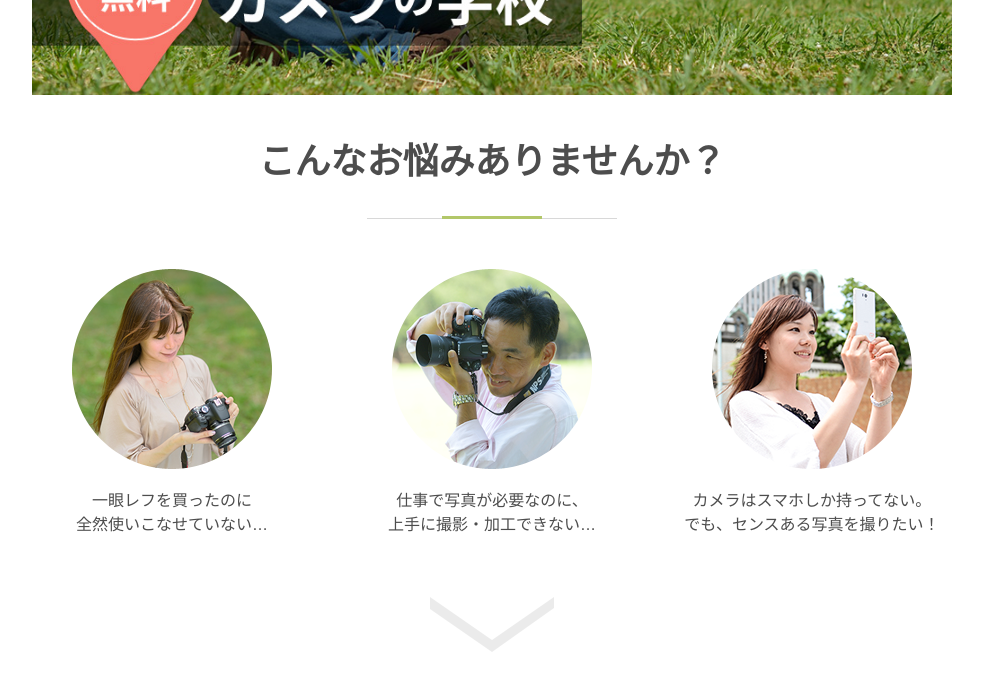
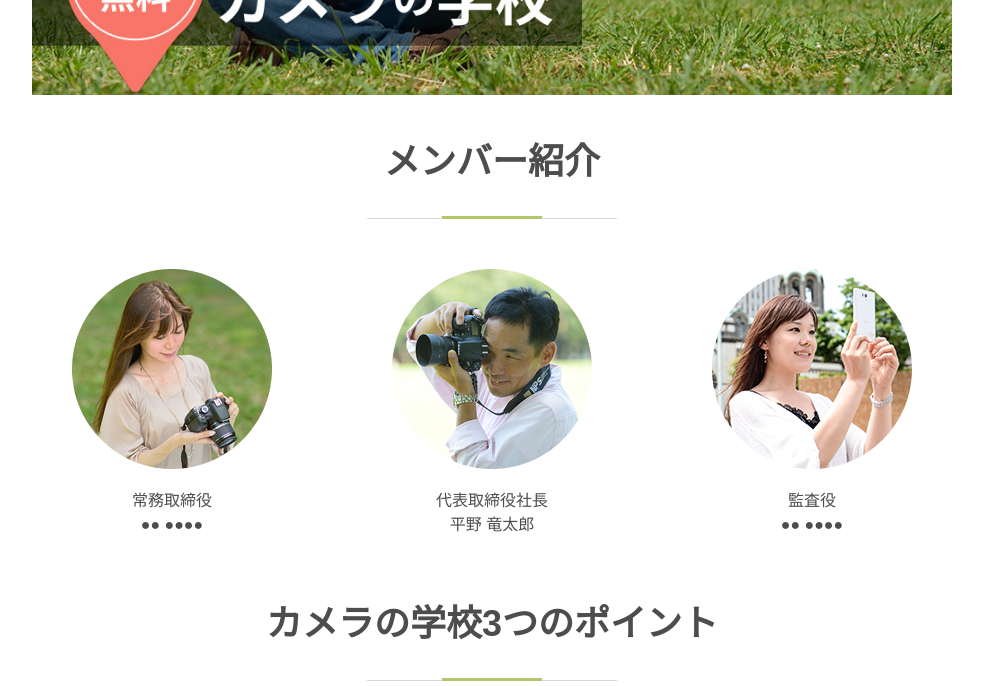
Before and after one commit to Ryotaro-Hirano/asset-HR, a plain HTML site: page index.html in a window 1280 px wide. Shown: the part 620-1306 px from the top of the page, without its empty margins (148-1131 px from the left). Drawn offline with Linux system fonts and the light colour scheme.

Commit message:
役員エリア作成

```diff
--- a/index.html
+++ b/index.html
@@ -2,7 +2,7 @@
 <html lang="ja">
 <head prefix="og: http://ogp.me/ns# fb: http://ogp.me/ns/fb#  article: http://ogp.me/ns/article#">
 <meta charset="UTF-8">
-<title></title>
+<title>HR Asset Management</title>
 <meta name="description" content="" />
 <meta name="keywords" content=""/>
 <meta name="viewport" content="width=device-width,user-scalable=no" />
@@ -42,28 +42,26 @@
 
 		<!--channerl-->
 		<section id="channerl">
-			<h2 class="box-title__feature text-center">こんなお悩みありませんか？</h2>
+			<h2 class="box-title__feature text-center">メンバー紹介</h2>
 			<div class="box-case">
 				<ul class="case-list clearfix">
 					<li class="case-item">
 						<p class="case-thumb"><img src="images/home/pic_target01.png" alt="一眼レフを使いこなせていない女性の写真"></p>
-						<p class="case-text">一眼レフを買ったのに<br>
-						全然使いこなせていない…</p>
+						<p class="case-text">常務取締役<br>●● ●●●●</p>
 					</li>
 					<li class="case-item">
 						<p class="case-thumb"><img src="images/home/pic_target02.png" alt="写真を上手に撮影・加工できない男性の写真"></p>
-						<p class="case-text">仕事で写真が必要なのに、<br>
-						上手に撮影・加工できない…</p>
+						<p class="case-text">代表取締役社長<br>
+						平野 竜太郎</p>
 					</li>
 					<li class="case-item">
 						<p class="case-thumb"><img src="images/home/pic_target03.png" alt="スマホでもセンスある写真を撮りたいと願う女性"></p>
-						<p class="case-text">カメラはスマホしか持ってない。<br>
-						でも、センスある写真を撮りたい！</p>
+						<p class="case-text">監査役<br>●● ●●●●</p>
 					</li>
 				</ul>
-				<div class="case-answer">
+				<!-- <div class="case-answer">
 					<p class="text-center case-answer__text"><img src="images/home/pic_logo.png" alt="カメラの学校" class="case-logo">なら全て解決！</p>
-				</div>
+				</div> -->
 			</div>
 		</section>
 		<!--end channerl-->
```
